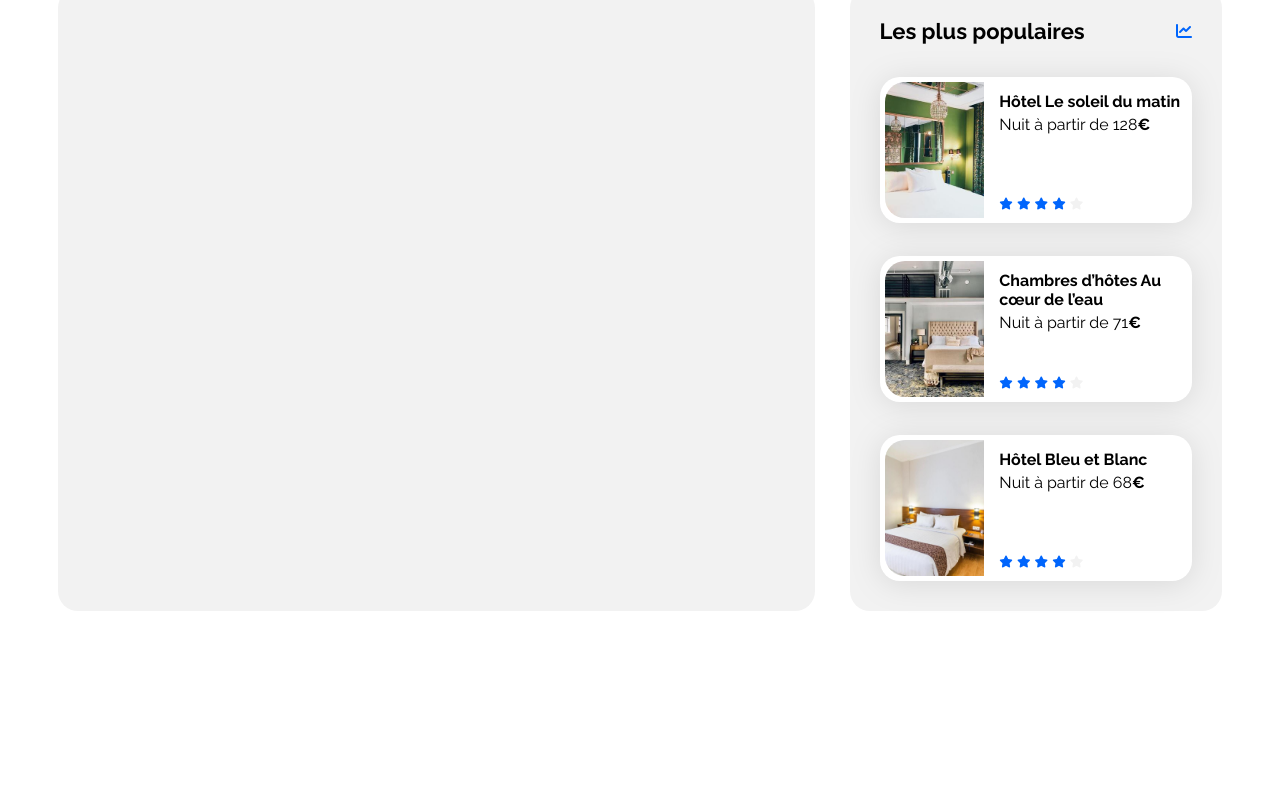
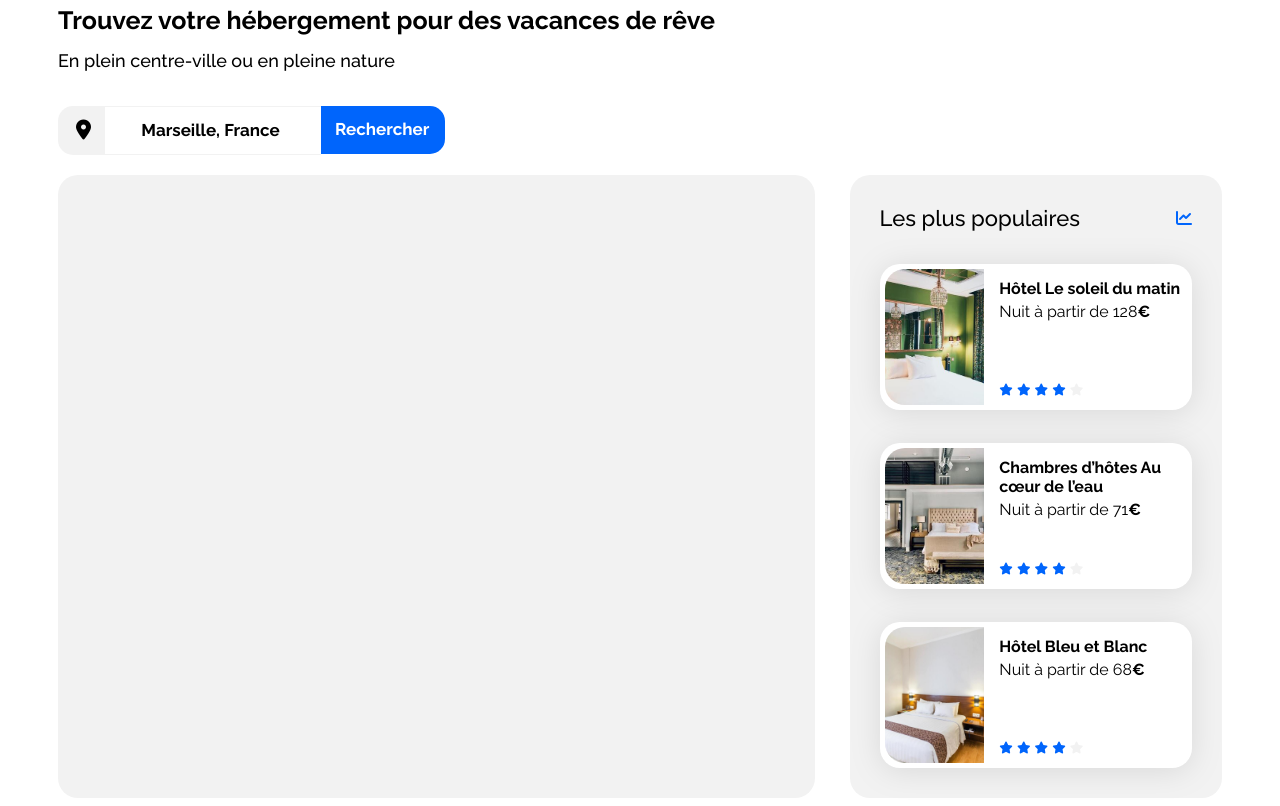
Before and after one commit to AlexBnd11/Booki-Alex-Bonniard, a plain HTML site: page index.html in a window 1280 px wide. Shown: the part 81-887 px from the top of the page. Before the commit the page ends 800 px from the top, so only its background shows below. Drawn offline with Linux system fonts and the light colour scheme.

Commit message:
Ajout du formulaire du recherche

```diff
--- a/css/style.css
+++ b/css/style.css
@@ -1,36 +1,6 @@
 /****** General ***********/
 * {
     font-family: 'Raleway', sans-serif;
-}
-
-nav {
-    display: flex;
-    flex-direction: row;
-    justify-content: space-between;
-}
-
-nav a img {
-    padding: 20px;
-    height: 25px;
-}
-
-nav ul {
-    list-style-type: none;
-    display: flex;
-    flex-direction: row;
-    margin-top: 0;
-}
-
-nav li {
-    margin-right: 30px;
-    margin-left: 30px;
-    padding-top: 20px;
-}
-
-nav li:hover {
-    border-top: 2px #0065FC solid;
-    color: #0065FC;
-    padding-top: 18px;
 }
 
 :root {
@@ -87,6 +57,106 @@ a {
 
 .neutral-star {
     color: var(--main-bg-color)
+}
+
+h1 {
+    font-size: 25px;
+    margin-bottom: 5px;
+}
+
+h2 {
+    font-weight: 500;
+    font-size: 18px;
+    margin-bottom: 35px;
+}
+
+/***** Header ******/
+
+nav {
+    display: flex;
+    flex-direction: row;
+    justify-content: space-between;
+}
+
+nav a img {
+    padding: 20px 20px 20px 0px;
+    height: 25px;
+}
+
+nav ul {
+    list-style-type: none;
+    display: flex;
+    flex-direction: row;
+    margin-top: 0;
+}
+
+nav li {
+    margin-right: 30px;
+    margin-left: 30px;
+    padding-top: 20px;
+}
+
+nav li:hover {
+    border-top: 2px #0065FC solid;
+    color: #0065FC;
+    padding-top: 18px;
+}
+
+/***** Formulaire de recherche ******/
+
+form {
+    display: flex;
+    align-items: center;
+}
+
+.localisation {
+    background-color: var(--main-bg-color);
+    padding: 15px 14px 15px 18px;
+    border-radius: 15px 0 0 15px;
+}
+
+#lieu {
+    border-style: solid;
+    border-left: 0;
+    border-right: 0;
+    border-top-width: 1px;
+    border-bottom-width: 1px;
+    border-color: var(--main-bg-color);
+    padding: 13px 20px 14px 0px;
+    font-size: 17px;
+    font-weight: 900;
+    text-indent: 15px;
+    outline: none;
+}
+
+#lieu::placeholder {
+    color: black;
+    font-weight: 900;
+    text-align: center;
+}
+
+input:focus::placeholder {
+    opacity: 0;
+}
+
+#rechercher {
+    background-color: var(--main-color);
+    color: white;
+    font-size: 17px;
+    font-weight: 600;
+    text-align: center;
+    border: 0;
+    border-radius: 0 15px 15px 0;
+    padding: 13px 16px 15px 14px;
+    cursor: pointer;
+}
+
+#rechercher_loupe {
+    display: none;
+}
+
+form {
+    margin-bottom: 20px;
 }
 
 /****** Hebergements And Populaires ***********/
@@ -194,5 +264,18 @@ a {
 
 /* Small devices (phones, less than 768px) */
 @media (max-width: 767.98px) {
-    /* ... */
+    /* Loupe Rechercher */
+    #rechercher {
+        display: none;
+    }
+
+    #rechercher_loupe {
+        display: block;
+        background-color: var(--main-color);
+        border: 0;
+        border-radius: 16px;
+        padding: 13px 16px 15px 14px;
+        box-shadow: 0px 3px 5px rgba(0, 0, 0, 0.42);
+        cursor: pointer;
+    }
 }
--- a/index.html
+++ b/index.html
@@ -28,6 +28,18 @@
             </nav>
         </header>
         <main>
+            <h1>Trouvez votre hébergement pour des vacances de rêve</h1>
+            <h2>En plein centre-ville ou en pleine nature</h2>
+            <form method="get" action="">
+                <span class="localisation">
+                    <i class="fa-solid fa-location-dot fa-lg" style="color: #000000;"></i>
+                </span>
+                <input type="text" name="lieu" id="lieu" placeholder="Marseille, France" size="20">
+                <input type="submit" name="rechercher" id="rechercher" value="Rechercher">
+                <button type="submit" name="rechercher_loupe" id="rechercher_loupe">
+                    <i class="fa-solid fa-magnifying-glass fa-lg" style="color: #ffffff;"></i>
+                </button>
+            </form>
             <div class="hebergements-and-populaires">
                 <section class="hebergements">
 
```
